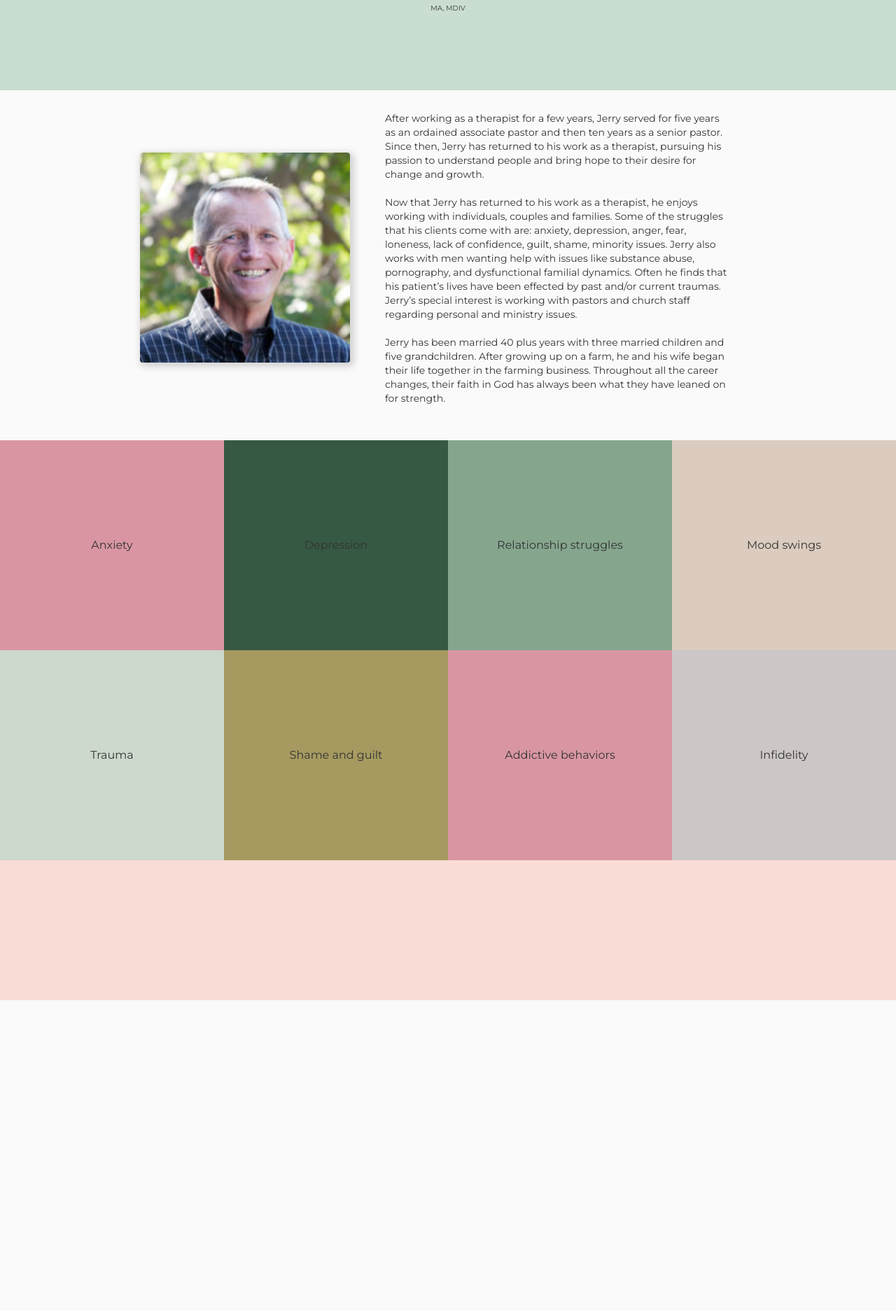
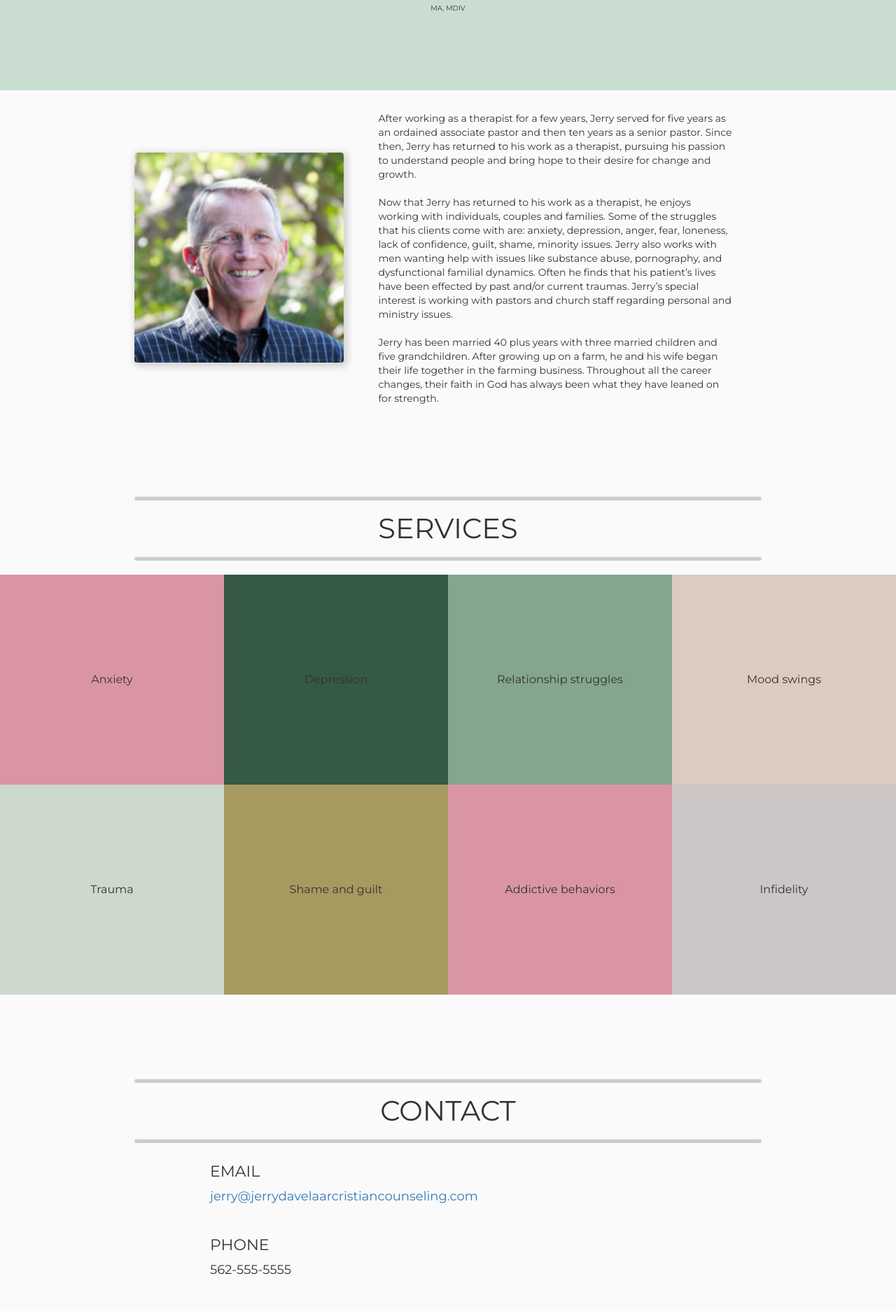
Before and after one commit to kyledavelaar/Jerry-Davelaar-Website, a React app: page / in a window 1280 px wide. Shown: the part 161-2034 px from the top of the page at 70% size. Before the commit the page ends 1590 px from the top, so only its background shows below. Built offline with nearby package versions, Linux system fonts and the light colour scheme.

Commit message:
css good for desktop

```diff
--- a/public/index.html
+++ b/public/index.html
@@ -23,7 +23,7 @@
       work correctly both with client-side routing and a non-root public URL.
       Learn how to configure a non-root public URL by running `npm run build`.
     -->
-    <title>Jerry Davelaar MFT</title>
+    <title>Jerry Davelaar Christian Counseling</title>
   </head>
   <body>
     <noscript>
--- a/src/components/HomePage/HomePage.css
+++ b/src/components/HomePage/HomePage.css
@@ -20,7 +20,7 @@
   font-size: 10px;
 }
 
-.mainContainer {
+.bioContainer {
   display: flex;
   flex-direction: column;
   align-items: center;
@@ -36,7 +36,6 @@
 
 .bodyContainer {
   width: 100%;
-  /* margin: 10px 5px; */
   display: flex;
   flex-direction: column;
   justify-content: center;
@@ -53,13 +52,15 @@
   height: 2px;
 }
 
+.servicesContainer {
+  margin: 0 0 100px 0;
+
+}
+
 .services {
   width: 100%;
-  height: 400px;
-  /* background-color: #E8EFF1; */
   display: flex;
   flex-wrap: wrap;
-  margin: 40px 0 0 0;
 }
 
 .services > div {
@@ -101,26 +102,70 @@
 .focus {
   width: 25%;
   height: 200px;
-  background-color: red;
+  /* background-color: red; */
 }
 
 .contact {
-  width: 100%;
-  height: 400px;
-  background-color: #FADCD6;
+  display: flex;
+  flex-direction: column;
+  width: 100vw;
 }
 
-.hr {
-  width: 90%;
+.info {
+  margin: 0 300px;
+}
+
+.infoLine {
+  margin: 10px 0 50px 0;
+}
+
+.infoLine > h3 {
+  margin: 10px 0 15px 0;
+  font-size: 22px;
+}
+
+.infoLine > h5,a {
+  margin: 10px 0;
+  font-size: 18px;
+}
+
+.sectionHeaderContainer {
+  width: 100vw;
+  text-align: center;
+}
+
+.headerLine {
+  background: #ccc;
+  width: 70%;
   height: 5px;
+  border-radius: 8px;
+}
+
+.sectionHeader {
+  font-size: 40px;
+}
+
+.mapContainer {
+  position: relative;
+}
+
+iframe {
+  margin-top: 50px;
+  display: block;
+  width: 100vw;
+  height: 300px;
 }
 
 
 @media screen and (min-width: 800px) {
+  .content {
+    display: flex;
+    flex-direction: column;
+    align-items: center;
+  }
+
   .banner {
     height: 150px;
-    /* flex-direction: row;
-    justify-content: center; */
   }
 
   .header {
@@ -132,10 +177,11 @@
 
   }
 
-  .mainContainer {
+  .bioContainer {
     display: flex;
     flex-direction: row;
-    padding: 0 200px;
+    width: 70%;
+    margin: 0 0 100px 0;
   }
 
   .jerryThumb {
@@ -157,6 +203,13 @@
     line-height: 20px;
   }
 
+  .services > div {
+    height: 300px;
+    display: flex;
+    justify-content: center;
+    align-items: center;
+  }
+
   .hr {
     width: 90%;
     height: 5px;
--- a/src/components/HomePage/HomePage.jsx
+++ b/src/components/HomePage/HomePage.jsx
@@ -1,19 +1,33 @@
 import React from 'react';
 import Navbar from '../Navbar/Navbar';
 import styles from './HomePage.css';
-import JerryThumb from '../../images/jerry-thumb.png';
+import JerryThumb from '../../images/jerry-thumb2.jpeg';
 
+// const loadMap = () => {
+//   // The location of Uluru
+//   const uluru = { lat: -25.344, lng: 131.036 };
+//   // The map, centered at Uluru
+//   const map = new google.maps.Map(document.getElementById("map"), {
+//     zoom: 4,
+//     center: uluru,
+//   });
+//   // The marker, positioned at Uluru
+//   const marker = new google.maps.Marker({
+//     position: uluru,
+//     map: map,
+//   });
+// }
+// loadMap();
 
 const HomePage = () => (
   <div id={styles.wrapper}>
     <Navbar />
-    <section className={styles.content}>
-      <div className={styles.banner}>
+    <div className={styles.content}>
+      <section className={styles.banner}>
         <h1 className={styles.header}>Jerry Davelaar</h1>
         <h4 className={styles.header2}>MA, MDIV</h4>
-      </div>
-      <div className={styles.mainContainer}>
-        {/* <hr className={styles.hr} /> */}
+      </section>
+      <section id="bio" className={styles.bioContainer}>
         <div className={styles.left}>
           <img className={styles.jerryThumb} src={JerryThumb} alt="Jerry Davelaar" />
         </div>
@@ -23,11 +37,15 @@ const HomePage = () => (
             <p className={styles.body}>Now that Jerry has returned to his work as a therapist, he enjoys working with individuals, couples and families. Some of the struggles that his clients come with are: anxiety, depression, anger, fear, loneness, lack of confidence, guilt, shame, minority issues. Jerry also works with men wanting help with issues like substance abuse, pornography, and dysfunctional familial dynamics. Often he finds that his patient’s lives have been effected by past and/or current traumas. Jerry’s special interest is working with pastors and church staff regarding personal and ministry issues.</p>
             <p className={styles.body}>Jerry has been married 40 plus years with three married children and five grandchildren. After growing up on a farm, he and his wife began their life together in the farming business. Throughout all the career changes, their faith in God has always been what they have leaned on for strength.</p>
           </div>
-
         </div>
-        {/* <hr className={styles.hr} /> */}
+      </section>
+      <section className={styles.servicesContainer}>
+        <div className={styles.sectionHeaderContainer}>
+          <hr className={styles.headerLine}/>
+          <h1 className={styles.sectionHeader}>SERVICES</h1>
+          <hr className={styles.headerLine}/>
         </div>
-      <div id="services" className={styles.services}>
+        <div className={styles.services}>
           <div className={styles.focus}><p>Anxiety</p></div>
           <div className={styles.focus}><p>Depression</p></div>
           <div className={styles.focus}><p>Relationship struggles</p></div>
@@ -36,30 +54,37 @@ const HomePage = () => (
           <div className={styles.focus}><p>Shame and guilt</p></div>
           <div className={styles.focus}><p>Addictive behaviors</p></div>
           <div className={styles.focus}><p>Infidelity</p></div>
-
-        {/* <h4>Areas of Focus</h4>
-        <ul>
-          <li>Anxiety issues</li>
-          <li>Depression and low self-esteem</li>
-          <li>Relationship struggles</li>
-          <li>Mood swings and emotional escalation struggles</li>
-          <li>Trauma and abuse issues</li>
-          <li>Shame and guilt</li>
-          <li>Addictive behaviors</li>
-          <li>Infidelity</li>
-        </ul>
-        <h4>Works With</h4>
-        <ul>
-          <li>Individual Adults</li>
-          <li>Couples</li>
-          <li>Families</li>
-        </ul> */}
         </div>
-      <div id="contact" className={styles.contact}>
+      </section>
+      <section id="contact" className={styles.contact}>
+        <div className={styles.sectionHeaderContainer}>
+          <hr className={styles.headerLine}/>
+          <h1 className={styles.sectionHeader}>CONTACT</h1>
+          <hr className={styles.headerLine}/>
+        </div>
+        <div className={styles.info}>
+          <div className={styles.infoLine}>
+            <h3>EMAIL</h3>
+            {/* <h5>jerry@jerrydavelaarcristiancounseling.com</h5> */}
+            <a href="mailto: v">jerry@jerrydavelaarcristiancounseling.com</a>
 
           </div>
+          <div className={styles.infoLine}>
+            <h3>PHONE</h3>
+            <h5>562-555-5555</h5>
+          </div>
+          <div className={styles.infoLine}>
+            <h3>ADDRESS</h3>
+            <h5>5242 Katella Ave #206</h5>
+            <h5>Los Alamitos, CA 90720</h5>
+          </div>
+        </div>
+        <div className={styles.mapContainer}>
+          <iframe title="map" id="gmap_canvas" src="https://maps.google.com/maps?q=5242%20Katella%20Ave%20suite%20206%20Los%20Alamitos,%20Ca&t=&z=13&ie=UTF8&iwloc=&output=embed" frameborder="0" scrolling="no" marginheight="0" marginwidth="0"></iframe>
+        </div>
+      </section>
 
-    </section>
+    </div>
   </div>
 )
 
```
Also changed, not shown: notes.txt, src/images/jerry-thumb2.jpeg (added). Lines whose indentation alone changed are shown as unchanged.
